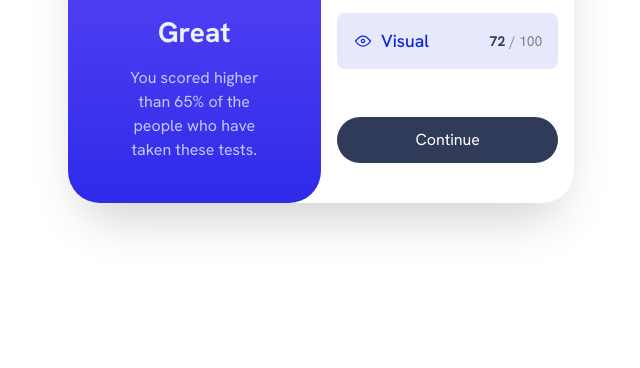
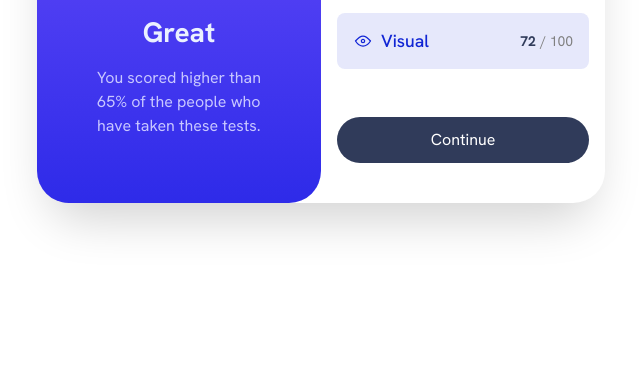
Before and after one commit to eniskrt/Result_summary_component, a plain HTML site: page index.html in a window 1536 px wide. Shown: the part 432-800 px from the top of the page, without its empty margins (447-1087 px from the left). Drawn offline with nearby package versions, Linux system fonts and the light colour scheme.

Commit message:
122px 1400px width improved

```diff
--- a/assets/style/style.css
+++ b/assets/style/style.css
@@ -35,7 +35,7 @@ body{
 }
 @media(min-width: 768px){
     .container{
-        width: 60%;
+        width: 65%;
     }
 }
 @media(min-width: 992px){
@@ -45,7 +45,12 @@ body{
 }
 @media(min-width: 1200px){
     .container{
-        width: 33%;
+        width: 45%;
+    }
+}
+@media(min-width: 1400px){
+    .container{
+        width: 37%;
     }
 }
 /* Right Card */
```
